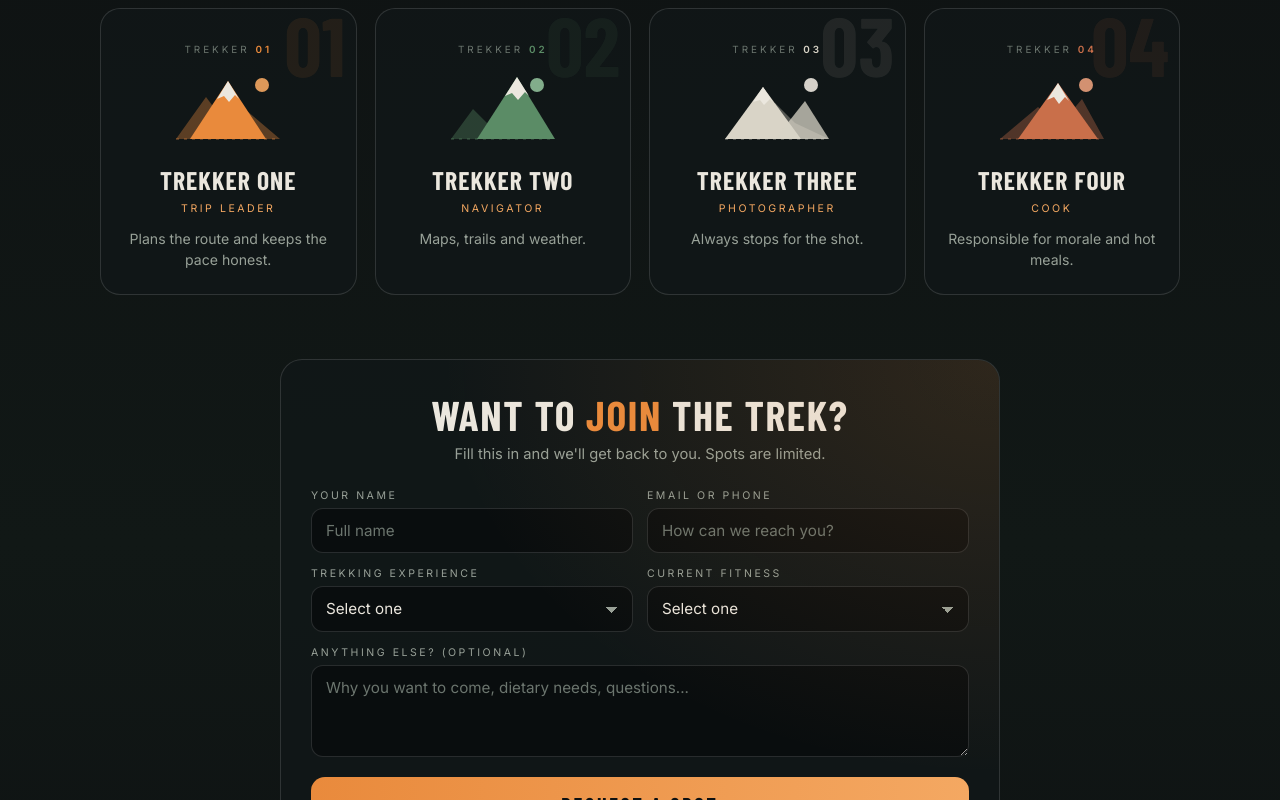
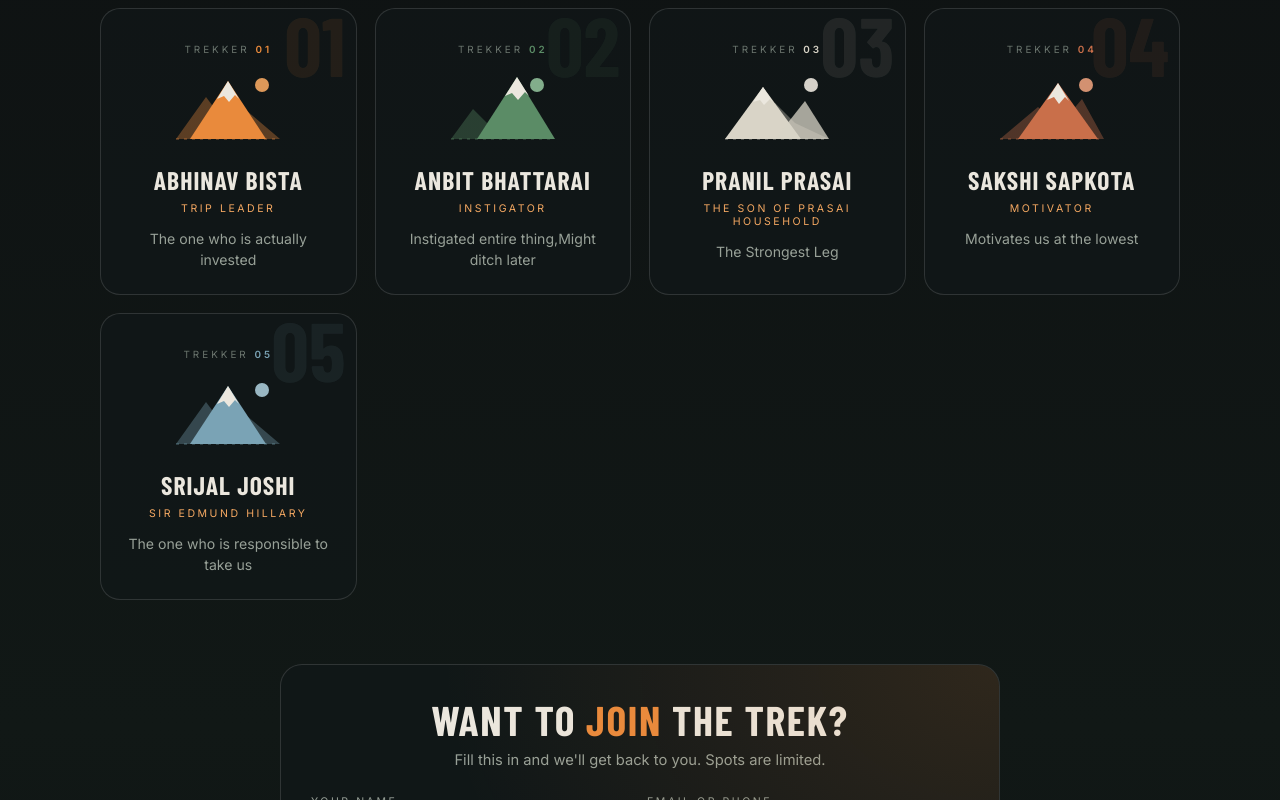
Before and after one commit to NerdBhattarai98/trek_countdown, a plain HTML site: page index.html in a window 1280 px wide. Shown: the part 1055-1855 px from the top of the page. Drawn offline with nearby package versions, Linux system fonts and the light colour scheme.

Commit message:
Update crew members and contact information

```diff
--- a/index.html
+++ b/index.html
@@ -242,10 +242,11 @@ const TREK = {
 
 // Add, remove or rename people here.
 const CREW = [
-  { name: 'Trekker One',   role: 'Trip Leader', note: 'Plans the route and keeps the pace honest.' },
-  { name: 'Trekker Two',   role: 'Navigator',   note: 'Maps, trails and weather.' },
-  { name: 'Trekker Three', role: 'Photographer',note: 'Always stops for the shot.' },
-  { name: 'Trekker Four',  role: 'Cook',        note: 'Responsible for morale and hot meals.' },
+  { name: 'Abhinav Bista',   role: 'Trip Leader', note: 'The one who is actually invested' },
+  { name: 'Anbit Bhattarai',   role: 'Instigator',   note: 'Instigated entire thing,Might ditch later' },
+  { name: 'Pranil Prasai', role: 'The Son of Prasai Household',note: 'The Strongest Leg' },
+  { name: 'Sakshi Sapkota',  role: 'Motivator',        note: 'Motivates us at the lowest' },
+  { name: 'Srijal Joshi',  role: 'Sir Edmund Hillary',        note: 'The one who is responsible to take us' },
 ];
 // Where join requests go. Fill in ONE (checked in this order):
 const JOIN = {
@@ -369,7 +370,7 @@ $('joinForm').addEventListener('submit', async e => {
       window.open(`https://wa.me/${JOIN.whatsapp}?text=${encodeURIComponent(text)}`, '_blank', 'noopener');
       done();
     } else {
-      set('The form is not connected yet. Please contact the crew leader directly.', 'err');
+      set('The form is not connected yet. Please contact the crew leader directly at "abhinavbista10@gmail.com".', 'err');
     }
   } catch (err) {
     set('Something went wrong. Please try again in a moment.', 'err');
```
